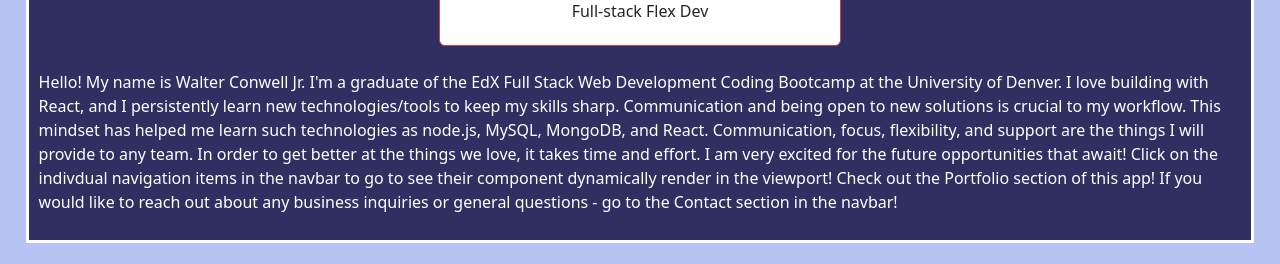
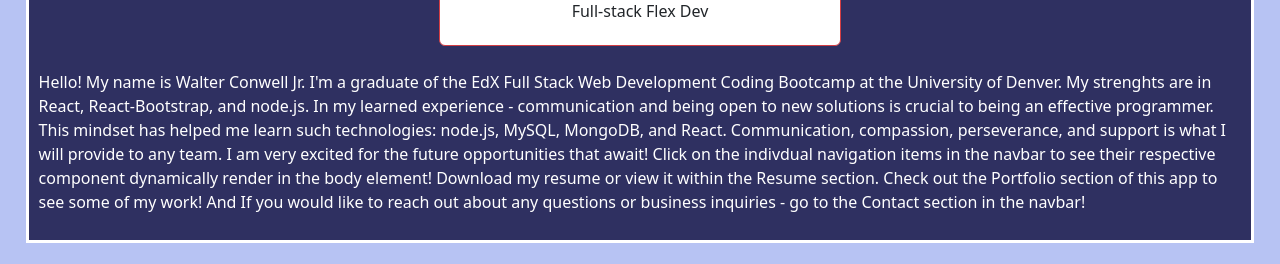
Before and after one commit to Walter-Conwell/react-portfolio, a React (Create React App) app: page / in a window 1280 px wide. Shown: the part 514-778 px from the top of the page. Built offline with nearby package versions, Linux system fonts and the light colour scheme.

Commit message:
fixed about and footer text, and footer input fields now clear after email alert displays

```diff
--- a/src/Components/About.js
+++ b/src/Components/About.js
@@ -18,15 +18,10 @@ function About() {
       <br />
         <p id="text">
         Hello! My name is Walter Conwell Jr. I'm a graduate of the EdX Full Stack
-Web Development Coding Bootcamp at the University of Denver. I love
-building with React, and I persistently learn new technologies/tools
-to keep my skills sharp. Communication and being open to new solutions is crucial to
-my workflow. This mindset has helped me learn such technologies as
-node.js, MySQL, MongoDB, and React. Communication, focus, flexibility,
-and support are the things I will provide to any team. In order to
-get better at the things we love, it takes time and effort. I am very excited for the future
-opportunities that await! Click on the indivdual navigation items in the navbar to go to see their component dynamically render in the viewport! Check out the Portfolio
-section of this app! If you would like to reach out about any business inquiries or general questions - go to the
+Web Development Coding Bootcamp at the University of Denver. My strenghts are in React, React-Bootstrap, and node.js. In my learned experience - communication and being open to new solutions is crucial to being an effective programmer. This mindset has helped me learn such technologies: node.js, MySQL, MongoDB, and React. Communication, compassion, perseverance,
+and support is what I will provide to any team. I am very excited for the future
+opportunities that await! Click on the indivdual navigation items in the navbar to see their respective component dynamically render in the body element! Download my resume or view it within the Resume section. Check out the Portfolio
+section of this app to see some of my work! And If you would like to reach out about any questions or business inquiries - go to the
 Contact section in the navbar!
         </p>
       </section>
--- a/src/Components/Footer.js
+++ b/src/Components/Footer.js
@@ -48,6 +48,13 @@ function Footer() {
         .then((result) => {
           console.log('Email sent successfully:', result);
           alert("Email sent!");
+
+          // input fields cleared
+          setFormData({
+            name: '',
+            email: '',
+            message: '',
+          });
         })
         .catch((error) => {
           console.error('Email sending failed:', error);
@@ -76,7 +83,7 @@ function Footer() {
         <Container className="contactInfo" style={{ display: "block", width:"auto" }} >
           <br />
           <p className="email" style={{ fontSize: "16px", display: "inline-flex", justifyContent: "center", margin: "0", textAlign: "center" }}>
-            Email Me Directly Here: walterdanteconwelljr@gmail.com for more sensitive topics - Or complete this contact form for a quick inquiry! EmailJS was used here, keeping your data secure! Upon recieving these emails, I will reach out ASAP! Thanks for your patience!
+          For more sensitive topics, email me directly here: walterdanteconwelljr@gmail.com - Or complete this contact form for a quick inquiry! EmailJS was used here, keeping your data secure!
           </p>
 
         <Container>
```
